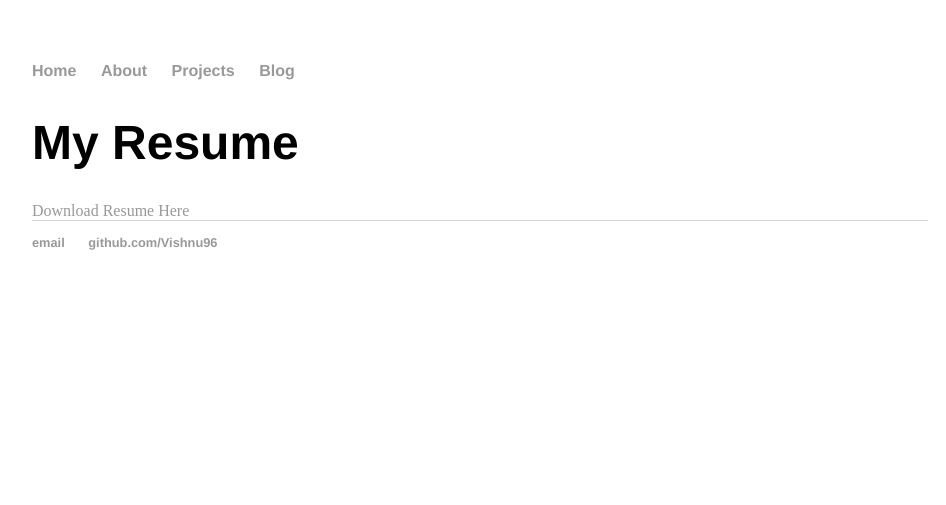
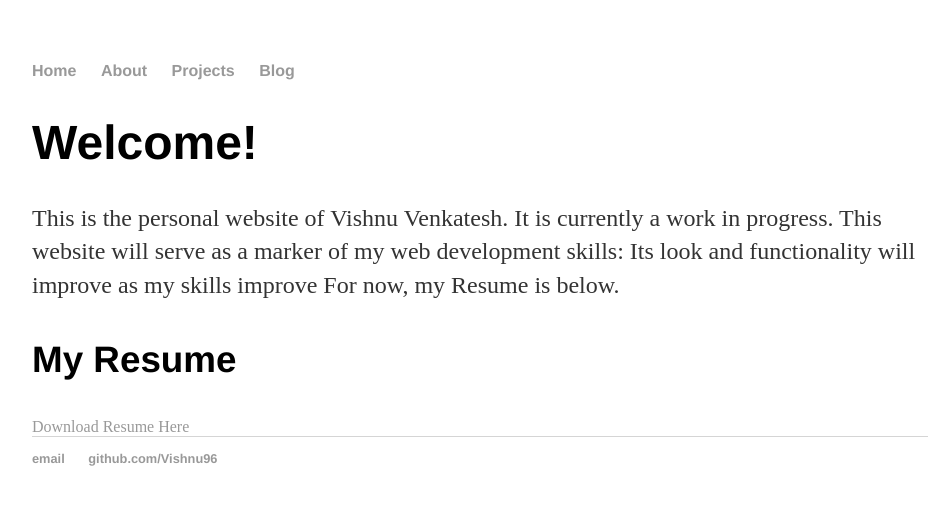
Before and after one commit to Vishnu96/Vishnu96.github.io, a Jekyll site: the page built from index.html, in a window 1280 px wide. Shown: the top 505 px of the page, without its empty margins (160-1106 px from the left). Built offline with Jekyll 4.4.1, drawn with Linux system fonts in a browser that asks for light colours.

Commit message:
updated landing

```diff
--- a/index.html
+++ b/index.html
@@ -2,8 +2,17 @@
 layout: default
 title: Vishnu Venkatesh
 ---
+<h1> Welcome! </h1>
+<p>
+This is the personal website of Vishnu Venkatesh.
+It is currently a work in progress.
+This website will serve as a marker of my web development skills:
+Its look and functionality will improve as my skills improve
+For now, my Resume is below.
+</p>
 
-<h1> My Resume </h1>
+<h3> My Resume </h3>
+
 <a href="VVResume.pdf" download="Vishnu Venkatesh Resume">
 	Download Resume Here
 </a>
```
